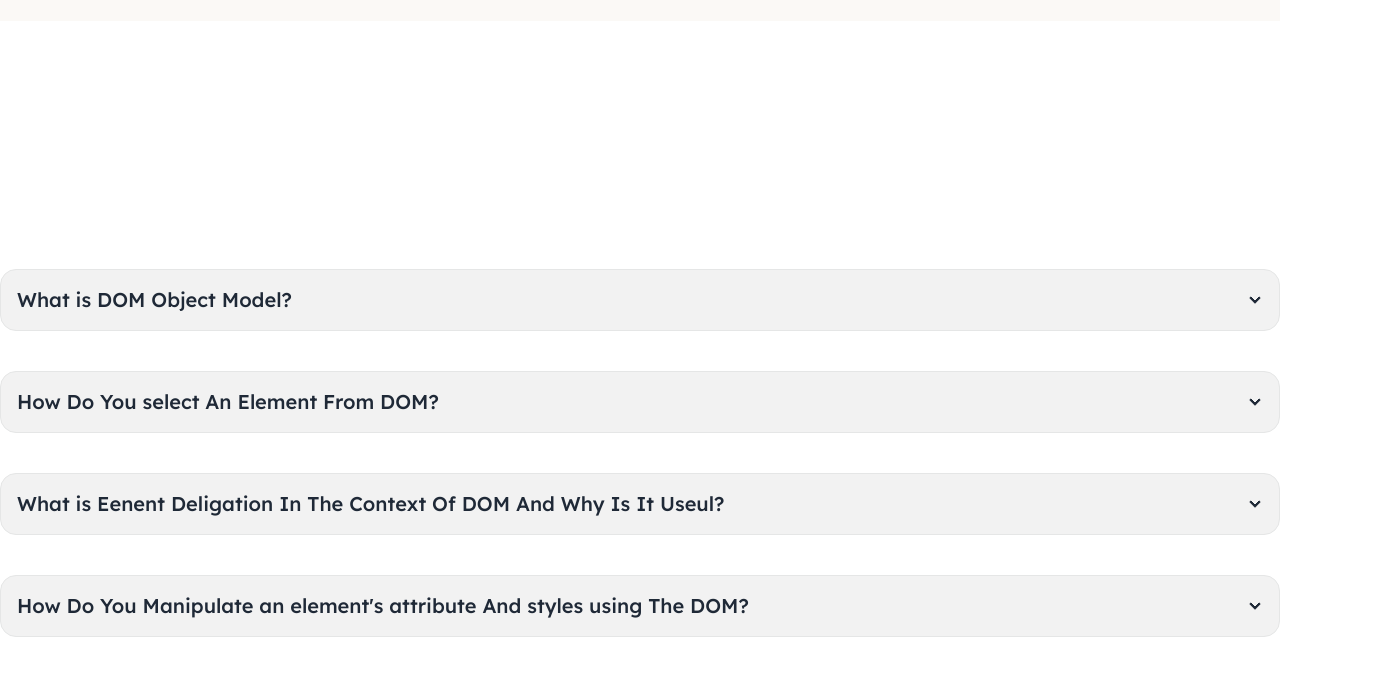
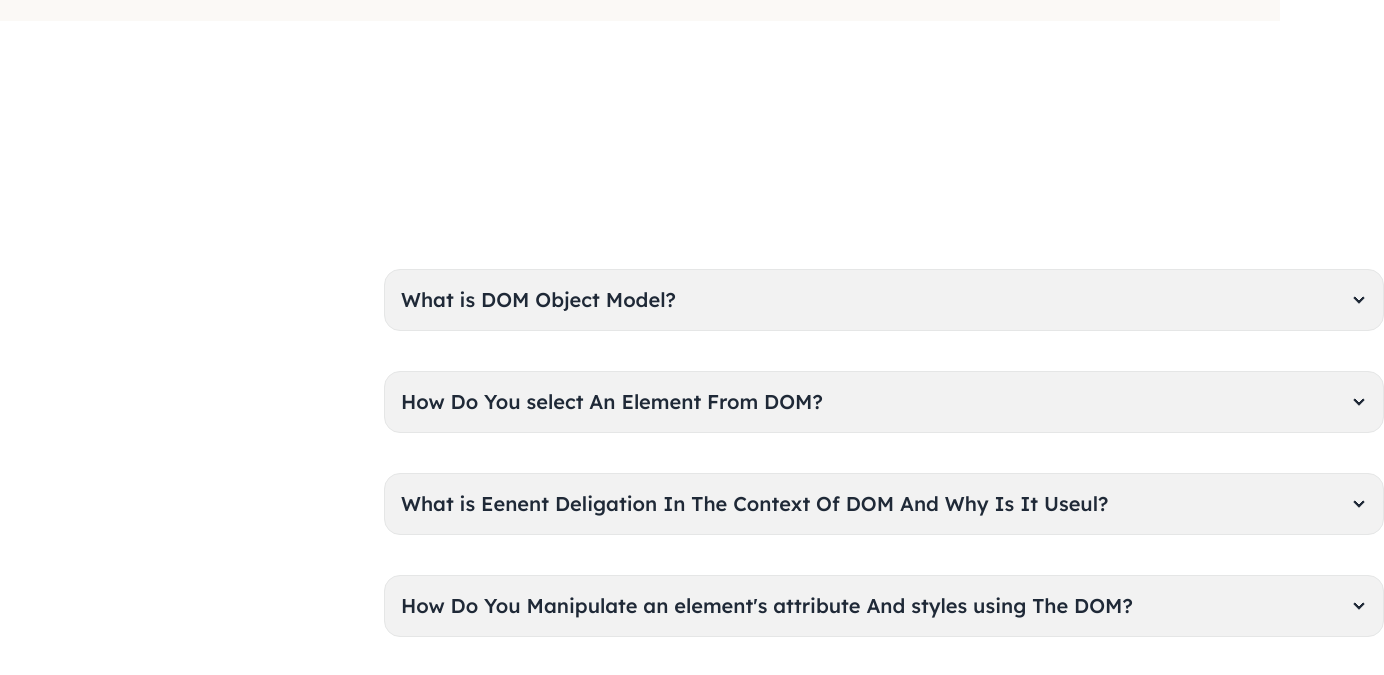
Before and after one commit to Shuvo015/DonateFund, a plain HTML site: page blog.html in a window 1280 px wide. Shown: the part 115-790 px from the top of the page, 1384 px wide, since content can reach past the window. Drawn offline with nearby package versions, Linux system fonts and the light colour scheme.

Commit message:
Blog History Section Some Changed

```diff
--- a/blog.html
+++ b/blog.html
@@ -40,7 +40,8 @@
     </div>
   </div> -->
 
-  <div class=" mt-96">
+ <div class="md:w-[1000px] md:ml-96">
+  <div class=" mt-96 ">
     <div tabindex="0" class="collapse collapse-arrow border-base-300 bg-base-200 border mt-10">
       <div class="collapse-title text-xl font-medium">What is DOM Object Model?</div>
       <div class="collapse-content">
@@ -49,7 +50,7 @@
     </div>
   </div>
 
-  <div class=" mt-10"></div>
+  <div class=" mt-10">
     <div tabindex="0" class="collapse collapse-arrow border-base-300 bg-base-200 border mt-10">
       <div class="collapse-title text-xl font-medium">How Do You select An Element From DOM?</div>
       <div class="collapse-content">
@@ -58,7 +59,7 @@
     </div>
   </div>
 
-  <div class=" mt-10"></div>
+  <div class=" mt-10">
     <div tabindex="0" class="collapse collapse-arrow border-base-300 bg-base-200 border mt-10">
       <div class="collapse-title text-xl font-medium">What is Eenent Deligation In The Context Of DOM And Why Is It Useul?</div>
       <div class="collapse-content">
@@ -67,7 +68,7 @@
     </div>
   </div>
 
-  <div class=" mt-10"></div>
+  <div class=" mt-10 ">
     <div tabindex="0" class="collapse collapse-arrow border-base-300 bg-base-200 border mt-10">
       <div class="collapse-title text-xl font-medium">How Do You Manipulate an element's attribute And styles using The DOM?</div>
       <div class="collapse-content">
@@ -75,6 +76,7 @@
       </div>
     </div>
   </div>
+ </div>
 
 </body>
 <script src="main.js"></script>
--- a/main.js
+++ b/main.js
@@ -13,44 +13,28 @@ document.getElementById('btn2').addEventListener('click', function() {
   document.getElementById('mainDiv').classList.add('hidden');
 });
 
-
-
-
-
                //  FUND CALCULATION
 
                  // DONATE-1
+document.getElementById('donate-btn-1').addEventListener('click', function() {
 
-
-document.getElementById('donate-btn-1').addEventListener('click', function() {
-  // Get the donation input and validate it
   const donateInput1 = parseFloat(document.getElementById('donate-input-1').value);
   if (isNaN(donateInput1) || donateInput1 <= 0) {
     alert("Please Enter a Valid Amount");
     return;
   }
-
-  // Get the current account balance
   const accountBalanceElement = document.getElementById('account-balance');
   const currentBalance = parseFloat(accountBalanceElement.innerText);
 
-  // Check if donation amount exceeds the current balance
    if (donateInput1 > currentBalance) {
     alert("You Don't have sufficient balance");
     return;
   }
 
-  // Update the donated amount in para1-amount
   const para1Amount = document.getElementById('para1-amount');
   para1Amount.innerText = donateInput1;
-
-  // Calculate the new remaining balance
   const remainingBalance = currentBalance - donateInput1;
-
-  // Update the account balance on the UI
   accountBalanceElement.innerText = remainingBalance;
-
-  // Add donation history
   const p = document.createElement("p");
   p.classList.add('text-lg', 'font-bold', 'my-2', 'border-gray-900', 'border', 'border-gray-400', 'border-1', 'rounded-md', 'p-4', 'my-4');
   p.innerText = `${donateInput1} TK Donated for Flood at Noakhali, Bangladesh`;
@@ -60,34 +44,25 @@ document.getElementById('donate-btn-1').addEventListener('click', function() {
                    // DONATE-2
 
 document.getElementById('donate-btn-2').addEventListener('click', function() {
-  // Get the donation input and validate it
+
   const donateInput1 = parseFloat(document.getElementById('donate-input-2').value);
   if (isNaN(donateInput1) || donateInput1 <= 0) {
     alert("Please Enter a Valid Amount");
     return;
   }
 
-  // Get the current account balance
   const accountBalanceElement = document.getElementById('account-balance');
   const currentBalance = parseFloat(accountBalanceElement.innerText);
 
-  // Check if donation amount exceeds the current balance
   if (donateInput1 > currentBalance) {
     alert("You Don't have sufficient balance");
     return;
   }
-
-  // Update the donated amount in para1-amount
-  const para1Amount = document.getElementById('para1-amount');
+ const para1Amount = document.getElementById('para2-amount');
  para1Amount.innerText = donateInput1;
-
-  // Calculate the new remaining balance
  const remainingBalance = currentBalance - donateInput1;
-
-  // Update the account balance on the UI
  accountBalanceElement.innerText = remainingBalance;
 
-  // Add donation history
   const p = document.createElement("p");
   p.classList.add('text-lg', 'font-bold', 'my-2', 'border-gray-900', 'border', 'border-gray-400', 'border-1', 'rounded-md', 'p-4', 'my-4');
   p.innerText = `${donateInput1} TK Donated for Flood at Noakhali, Bangladesh`;
@@ -97,34 +72,23 @@ document.getElementById('donate-btn-2').addEventListener('click', function() {
                   // DONATE-3
 
 document.getElementById('donate-btn-3').addEventListener('click', function() {
-  // Get the donation input and validate it
+
   const donateInput1 = parseFloat(document.getElementById('donate-input-3').value);
   if (isNaN(donateInput1) || donateInput1 <= 0) {
     alert("Please Enter a Valid Amount");
     return;
   }
-
-  // Get the current account balance
   const accountBalanceElement = document.getElementById('account-balance');
   const currentBalance = parseFloat(accountBalanceElement.innerText);
-
-  // Check if donation amount exceeds the current balance
   if (donateInput1 > currentBalance) {
     alert("You Don't have sufficient balance");
     return;
   }
-
-  // Update the donated amount in para1-amount
-  const para1Amount = document.getElementById('para1-amount');
+  const para1Amount = document.getElementById('para3-amount');
   para1Amount.innerText = donateInput1;
-
-  // Calculate the new remaining balance
   const remainingBalance = currentBalance - donateInput1;
-
-  // Update the account balance on the UI
   accountBalanceElement.innerText = remainingBalance;
 
-  // Add donation history
   const p = document.createElement("p");
   p.classList.add('text-lg', 'font-bold', 'my-2', 'border-gray-900', 'border', 'border-gray-400', 'border-1', 'rounded-md', 'p-4', 'my-4');
   p.innerText = `${donateInput1} TK Donated for Flood at Noakhali, Bangladesh`;
```
Also changed, not shown: index.html (+7 -0 lines). Lines whose indentation alone changed are shown as unchanged.
